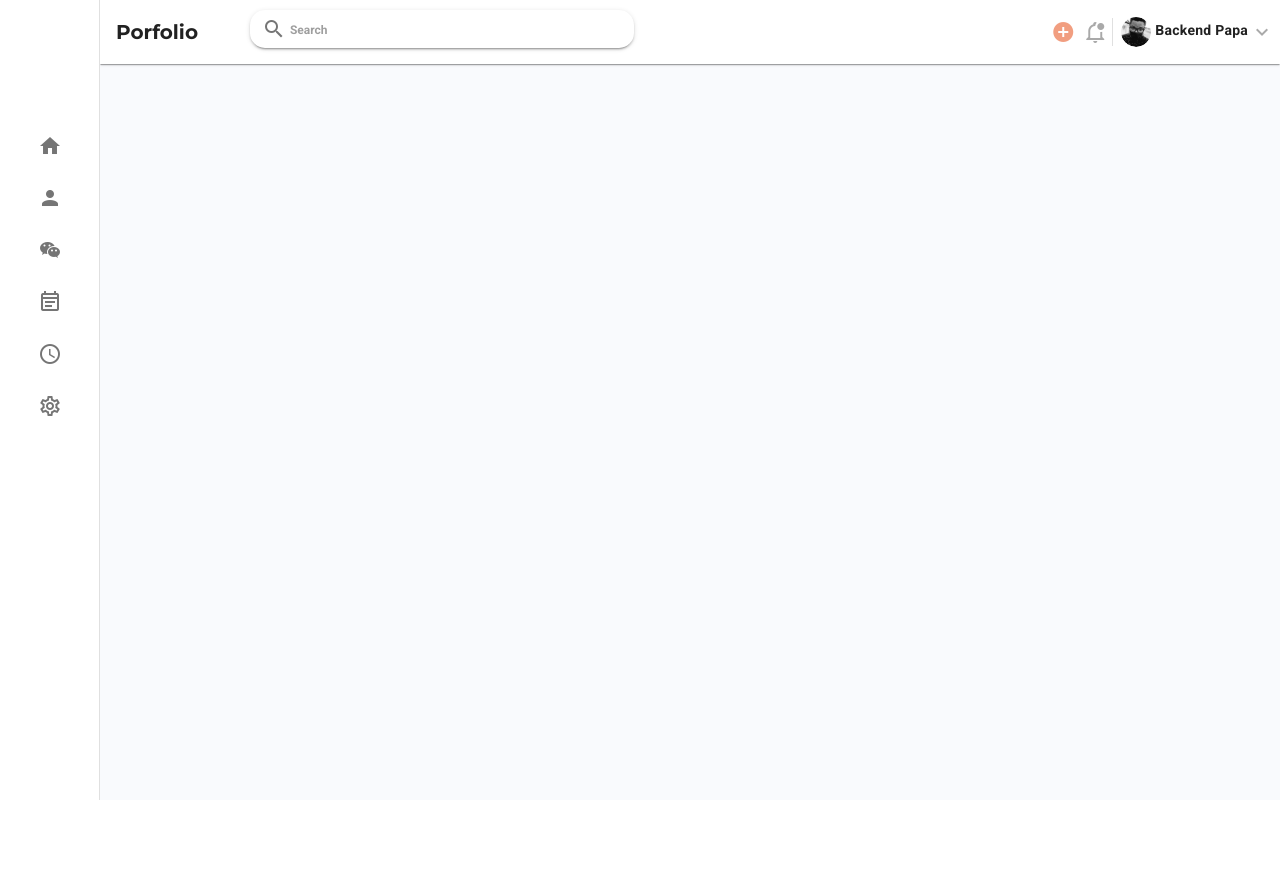
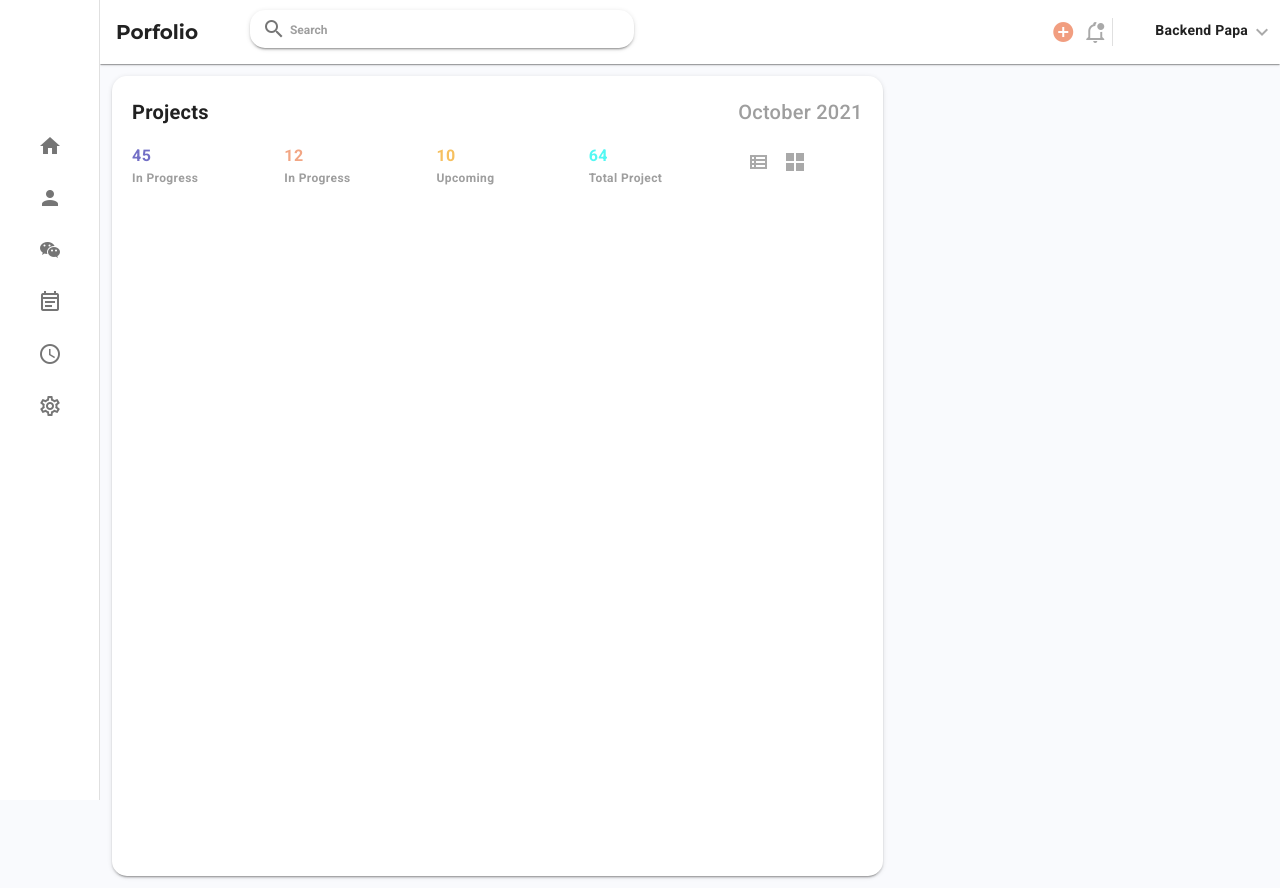
Before and after one commit to backendpapa/Portfolio-UI, a Vue app: page / in a window 1280 px wide. Before the commit the page ends 800 px from the top, so only its background shows below. Built offline with nearby package versions, Linux system fonts and the light colour scheme.

Commit message:
portfolio ui

```diff
--- a/src/App.vue
+++ b/src/App.vue
@@ -181,7 +181,7 @@
 
     </div>
 
-      <div class="" style="position:absolute;bottom:0;right:0;top:80vh;" >
+      <div class=""  style="position:absolute;bottom:0;right:0;top:80vh;" >
 
 
                 <v-btn
--- /dev/null
+++ b/src/components/Project.vue
@@ -0,0 +1,57 @@
+<template>
+  <div>
+      <v-row no-gutters>
+          <p class="text-h6 font-weight-bold">Projects</p>
+          <v-spacer></v-spacer>
+          <p class="text-h6 grey--text">October 2021</p>
+      </v-row>
+      <v-row no-gutters>
+          <v-col cols="10">
+              <!-- stat -->
+              <v-row no-gutters>
+                  <v-col cols="6" xl="3" lg="3" >
+                      <div>
+                         <p class="text-body-1 font-weight-bold" style="color:#736FC6">45</p>
+                         <p class="text-caption mt-n4 font-weight-bold grey--text">In Progress</p>
+                      </div>
+                  </v-col>
+                   <v-col cols="6" xl="3" lg="3">
+                      <div>
+                         <p class="text-body-1 font-weight-bold" style="color:#F2A684">12</p>
+                         <p class="text-caption mt-n4 font-weight-bold grey--text">In Progress</p>
+                      </div>
+                  </v-col>
+                  <v-col cols="6" xl="3" lg="3">
+                      <div>
+                         <p class="text-body-1 font-weight-bold" style="color:#F6C05F">10</p>
+                         <p class="text-caption mt-n4 font-weight-bold grey--text">Upcoming</p>
+                      </div>
+                  </v-col>
+                   <v-col cols="6" xl="3" lg="3">
+                      <div>
+                         <p class="text-body-1 font-weight-bold" style="color:#52F8F3">64</p>
+                         <p class="text-caption mt-n4 font-weight-bold grey--text">Total Project</p>
+                      </div>
+                  </v-col>
+              </v-row>
+          </v-col>
+          <v-col cols="2">
+              <v-row no-gutters>
+
+                  <v-btn icon plain><v-icon>mdi-view-list-outline</v-icon></v-btn>
+                  <v-btn icon plain><v-icon>mdi-view-grid</v-icon></v-btn>
+              </v-row>
+          </v-col>
+      </v-row>
+  </div>
+</template>
+
+<script>
+export default {
+
+}
+</script>
+
+<style>
+
+</style>
--- a/src/views/Home.vue
+++ b/src/views/Home.vue
@@ -1,15 +1,29 @@
 <template>
-  <div></div>
+  <div>
+   <v-container>
+
+        <v-row no-gutters style="min-height:100vh" >
+          <v-col  cols="12" xl="8" lg="8">
+            <v-card style="border-radius:15px;height:100%" class="pa-5">
+            <Project />
+          </v-card>
+          </v-col>
+          <v-col cols="12" xl="4" lg="4"></v-col>
+
+    </v-row>
+
+   </v-container>
+  </div>
 </template>
 
 <script>
 
-
+import Project from '../components/Project.vue'
   export default {
     name: 'Home',
 
     components: {
-
+     Project
     },
   }
 </script>
```
Also changed, not shown: src/components/HelloWorld.vue (deleted, +0 -151 lines).
